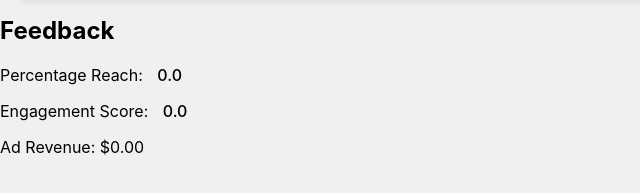
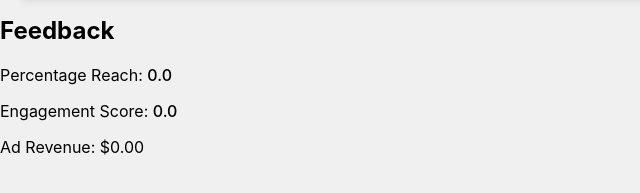
Before and after one commit to BsResearch2/acmed, a plain HTML site: page index.html in a window 1280 px wide. Shown: the part 471-664 px from the top of the page, 0-640 px from the left. Drawn offline with Linux system fonts and the light colour scheme.

Commit message:
Update styles.css

```diff
--- a/styles.css
+++ b/styles.css
@@ -108,10 +108,6 @@ header {
 #engagement-score,
 #ad-revenue {
     font-weight: 500;
-    font-size: 16px;
-    padding: 10px; /* Adding padding for better readability */
-    border-radius: 4px; /* Rounded corners */
-    margin-bottom: 10px;
 }
 
 /* Bold styling for labels */
```
